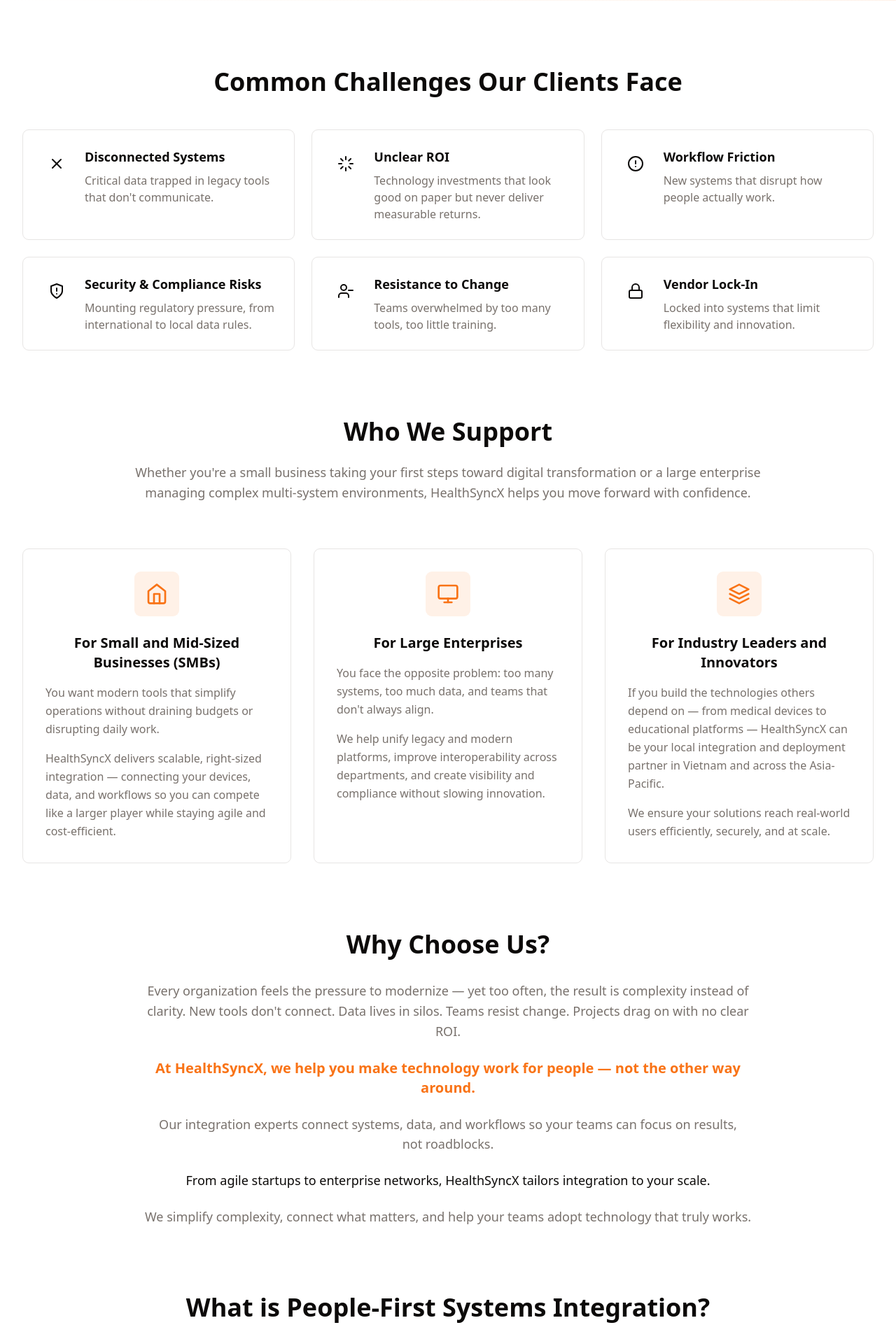
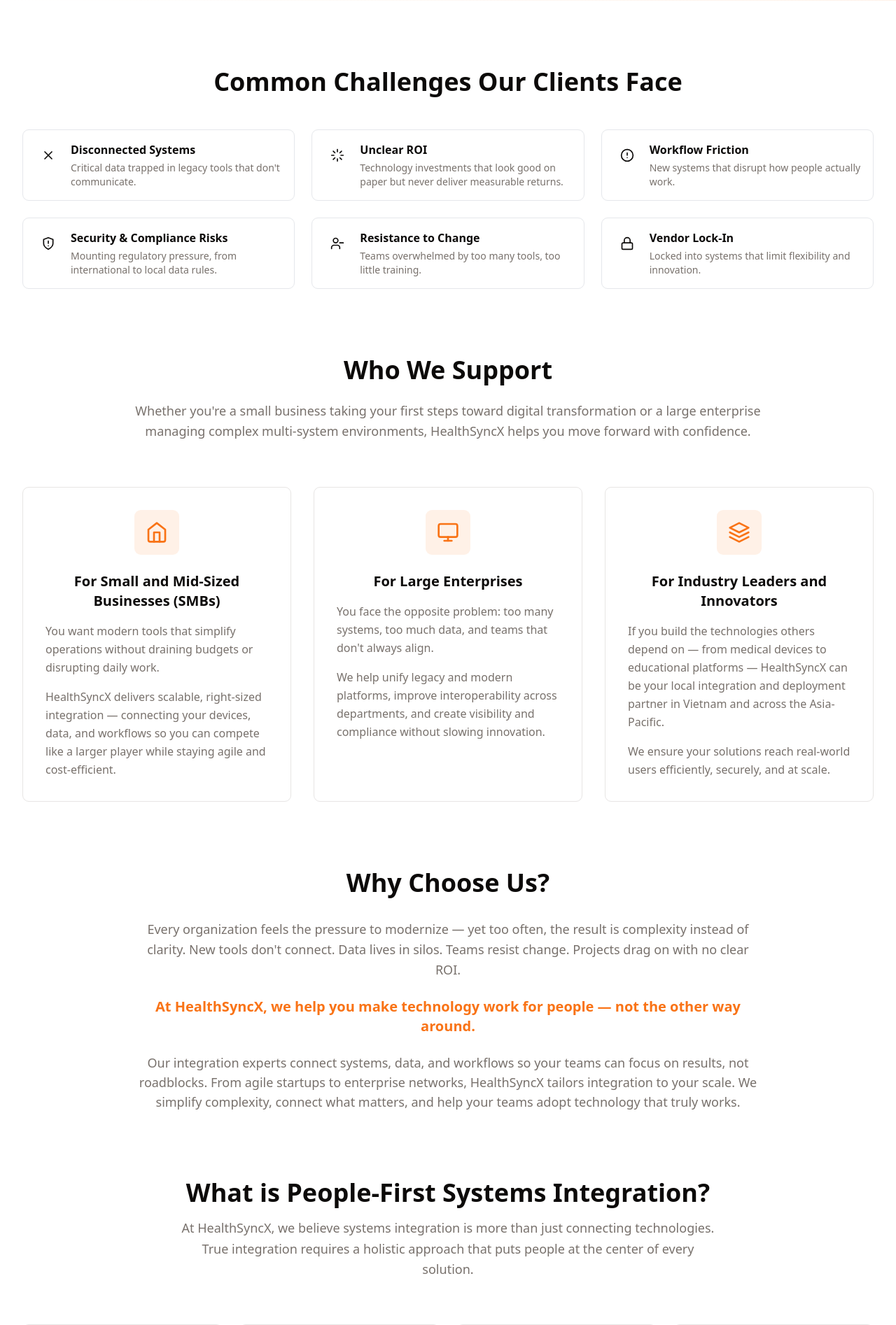
Before and after one commit to dangpleo-ctrl/HealthSyncXWebsiteStatic, a PHP site: page /en/ in a window 1280 px wide. Shown: the part 972-2866 px from the top of the page at 70% size. Run offline with PHP 8.4, Linux system fonts and the light colour scheme.

Commit message:
Update challenge cards to be more visually appealing and compact
Refactors challenge card styling to use orange backgrounds and red icons, reduces card size, and adjusts font sizes. Also combines the "Why Choose Us?" sentences into a single paragraph across English and Vietnamese versions.

Replit-Commit-Author: Agent
Replit-Commit-Session-Id: 376b75af-8244-45b0-ab4d-b33aea79ee4c
Replit-Commit-Checkpoint-Type: intermediate_checkpoint
Replit-Commit-Event-Id: 4e3c24e1-f32c-4429-a2ea-00685306f82e
Replit-Commit-Screenshot-Url: https://storage.googleapis.com/screenshot-production-us-central1/495023b7-74bf-4539-a9f9-8cbb6efbf66c/376b75af-8244-45b0-ab4d-b33aea79ee4c/87SOx2V

```diff
--- a/en/index.php
+++ b/en/index.php
@@ -48,91 +48,91 @@ include '../includes/header-en.php';
 
         <div class="grid grid-cols-1 md:grid-cols-2 lg:grid-cols-3 gap-6">
             <!-- Challenge 1: Disconnected Systems -->
-            <div class="bg-card border border-border rounded-lg p-6 hover:shadow-lg transition-shadow">
-                <div class="flex items-start gap-4">
+            <div class="bg-orange-50 dark:bg-orange-950/20 border border-orange-200 dark:border-orange-900/50 rounded-lg p-4 hover:shadow-lg transition-shadow">
+                <div class="flex items-start gap-3">
                     <div class="flex-shrink-0">
-                        <div class="w-12 h-12 bg-destructive/10 rounded-lg flex items-center justify-center">
-                            <svg xmlns="http://www.w3.org/2000/svg" width="24" height="24" viewBox="0 0 24 24" fill="none" stroke="currentColor" stroke-width="2" stroke-linecap="round" stroke-linejoin="round" class="text-destructive"><path d="M18 6 6 18"></path><path d="m6 6 12 12"></path></svg>
+                        <div class="w-10 h-10 bg-red-100 dark:bg-red-900/50 rounded-lg flex items-center justify-center">
+                            <svg xmlns="http://www.w3.org/2000/svg" width="20" height="20" viewBox="0 0 24 24" fill="none" stroke="currentColor" stroke-width="2" stroke-linecap="round" stroke-linejoin="round" class="text-red-600 dark:text-red-400"><path d="M18 6 6 18"></path><path d="m6 6 12 12"></path></svg>
                         </div>
                     </div>
                     <div>
-                        <h3 class="text-lg font-semibold text-foreground mb-2">Disconnected Systems</h3>
-                        <p class="text-muted-foreground">Critical data trapped in legacy tools that don't communicate.</p>
+                        <h3 class="text-base font-semibold text-foreground mb-1">Disconnected Systems</h3>
+                        <p class="text-sm text-muted-foreground">Critical data trapped in legacy tools that don't communicate.</p>
                     </div>
                 </div>
             </div>
 
             <!-- Challenge 2: Unclear ROI -->
-            <div class="bg-card border border-border rounded-lg p-6 hover:shadow-lg transition-shadow">
-                <div class="flex items-start gap-4">
+            <div class="bg-orange-50 dark:bg-orange-950/20 border border-orange-200 dark:border-orange-900/50 rounded-lg p-4 hover:shadow-lg transition-shadow">
+                <div class="flex items-start gap-3">
                     <div class="flex-shrink-0">
-                        <div class="w-12 h-12 bg-destructive/10 rounded-lg flex items-center justify-center">
-                            <svg xmlns="http://www.w3.org/2000/svg" width="24" height="24" viewBox="0 0 24 24" fill="none" stroke="currentColor" stroke-width="2" stroke-linecap="round" stroke-linejoin="round" class="text-destructive"><line x1="12" y1="2" x2="12" y2="6"></line><line x1="12" y1="18" x2="12" y2="22"></line><line x1="4.93" y1="4.93" x2="7.76" y2="7.76"></line><line x1="16.24" y1="16.24" x2="19.07" y2="19.07"></line><line x1="2" y1="12" x2="6" y2="12"></line><line x1="18" y1="12" x2="22" y2="12"></line><line x1="4.93" y1="19.07" x2="7.76" y2="16.24"></line><line x1="16.24" y1="7.76" x2="19.07" y2="4.93"></line></svg>
+                        <div class="w-10 h-10 bg-red-100 dark:bg-red-900/50 rounded-lg flex items-center justify-center">
+                            <svg xmlns="http://www.w3.org/2000/svg" width="20" height="20" viewBox="0 0 24 24" fill="none" stroke="currentColor" stroke-width="2" stroke-linecap="round" stroke-linejoin="round" class="text-red-600 dark:text-red-400"><line x1="12" y1="2" x2="12" y2="6"></line><line x1="12" y1="18" x2="12" y2="22"></line><line x1="4.93" y1="4.93" x2="7.76" y2="7.76"></line><line x1="16.24" y1="16.24" x2="19.07" y2="19.07"></line><line x1="2" y1="12" x2="6" y2="12"></line><line x1="18" y1="12" x2="22" y2="12"></line><line x1="4.93" y1="19.07" x2="7.76" y2="16.24"></line><line x1="16.24" y1="7.76" x2="19.07" y2="4.93"></line></svg>
                         </div>
                     </div>
                     <div>
-                        <h3 class="text-lg font-semibold text-foreground mb-2">Unclear ROI</h3>
-                        <p class="text-muted-foreground">Technology investments that look good on paper but never deliver measurable returns.</p>
+                        <h3 class="text-base font-semibold text-foreground mb-1">Unclear ROI</h3>
+                        <p class="text-sm text-muted-foreground">Technology investments that look good on paper but never deliver measurable returns.</p>
                     </div>
                 </div>
             </div>
 
             <!-- Challenge 3: Workflow Friction -->
-            <div class="bg-card border border-border rounded-lg p-6 hover:shadow-lg transition-shadow">
-                <div class="flex items-start gap-4">
+            <div class="bg-orange-50 dark:bg-orange-950/20 border border-orange-200 dark:border-orange-900/50 rounded-lg p-4 hover:shadow-lg transition-shadow">
+                <div class="flex items-start gap-3">
                     <div class="flex-shrink-0">
-                        <div class="w-12 h-12 bg-destructive/10 rounded-lg flex items-center justify-center">
-                            <svg xmlns="http://www.w3.org/2000/svg" width="24" height="24" viewBox="0 0 24 24" fill="none" stroke="currentColor" stroke-width="2" stroke-linecap="round" stroke-linejoin="round" class="text-destructive"><circle cx="12" cy="12" r="10"></circle><line x1="12" y1="8" x2="12" y2="12"></line><line x1="12" y1="16" x2="12.01" y2="16"></line></svg>
+                        <div class="w-10 h-10 bg-red-100 dark:bg-red-900/50 rounded-lg flex items-center justify-center">
+                            <svg xmlns="http://www.w3.org/2000/svg" width="20" height="20" viewBox="0 0 24 24" fill="none" stroke="currentColor" stroke-width="2" stroke-linecap="round" stroke-linejoin="round" class="text-red-600 dark:text-red-400"><circle cx="12" cy="12" r="10"></circle><line x1="12" y1="8" x2="12" y2="12"></line><line x1="12" y1="16" x2="12.01" y2="16"></line></svg>
                         </div>
                     </div>
                     <div>
-                        <h3 class="text-lg font-semibold text-foreground mb-2">Workflow Friction</h3>
-                        <p class="text-muted-foreground">New systems that disrupt how people actually work.</p>
+                        <h3 class="text-base font-semibold text-foreground mb-1">Workflow Friction</h3>
+                        <p class="text-sm text-muted-foreground">New systems that disrupt how people actually work.</p>
                     </div>
                 </div>
             </div>
 
             <!-- Challenge 4: Security & Compliance Risks -->
-            <div class="bg-card border border-border rounded-lg p-6 hover:shadow-lg transition-shadow">
-                <div class="flex items-start gap-4">
+            <div class="bg-orange-50 dark:bg-orange-950/20 border border-orange-200 dark:border-orange-900/50 rounded-lg p-4 hover:shadow-lg transition-shadow">
+                <div class="flex items-start gap-3">
                     <div class="flex-shrink-0">
-                        <div class="w-12 h-12 bg-destructive/10 rounded-lg flex items-center justify-center">
-                            <svg xmlns="http://www.w3.org/2000/svg" width="24" height="24" viewBox="0 0 24 24" fill="none" stroke="currentColor" stroke-width="2" stroke-linecap="round" stroke-linejoin="round" class="text-destructive"><path d="M12 22s8-4 8-10V5l-8-3-8 3v7c0 6 8 10 8 10z"></path><path d="M12 8v4"></path><path d="M12 16h.01"></path></svg>
+                        <div class="w-10 h-10 bg-red-100 dark:bg-red-900/50 rounded-lg flex items-center justify-center">
+                            <svg xmlns="http://www.w3.org/2000/svg" width="20" height="20" viewBox="0 0 24 24" fill="none" stroke="currentColor" stroke-width="2" stroke-linecap="round" stroke-linejoin="round" class="text-red-600 dark:text-red-400"><path d="M12 22s8-4 8-10V5l-8-3-8 3v7c0 6 8 10 8 10z"></path><path d="M12 8v4"></path><path d="M12 16h.01"></path></svg>
                         </div>
                     </div>
                     <div>
-                        <h3 class="text-lg font-semibold text-foreground mb-2">Security & Compliance Risks</h3>
-                        <p class="text-muted-foreground">Mounting regulatory pressure, from international to local data rules.</p>
+                        <h3 class="text-base font-semibold text-foreground mb-1">Security & Compliance Risks</h3>
+                        <p class="text-sm text-muted-foreground">Mounting regulatory pressure, from international to local data rules.</p>
                     </div>
                 </div>
             </div>
 
             <!-- Challenge 5: Resistance to Change -->
-            <div class="bg-card border border-border rounded-lg p-6 hover:shadow-lg transition-shadow">
-                <div class="flex items-start gap-4">
+            <div class="bg-orange-50 dark:bg-orange-950/20 border border-orange-200 dark:border-orange-900/50 rounded-lg p-4 hover:shadow-lg transition-shadow">
+                <div class="flex items-start gap-3">
                     <div class="flex-shrink-0">
-                        <div class="w-12 h-12 bg-destructive/10 rounded-lg flex items-center justify-center">
-                            <svg xmlns="http://www.w3.org/2000/svg" width="24" height="24" viewBox="0 0 24 24" fill="none" stroke="currentColor" stroke-width="2" stroke-linecap="round" stroke-linejoin="round" class="text-destructive"><path d="M16 21v-2a4 4 0 0 0-4-4H6a4 4 0 0 0-4 4v2"></path><circle cx="9" cy="7" r="4"></circle><line x1="22" y1="11" x2="16" y2="11"></line></svg>
+                        <div class="w-10 h-10 bg-red-100 dark:bg-red-900/50 rounded-lg flex items-center justify-center">
+                            <svg xmlns="http://www.w3.org/2000/svg" width="20" height="20" viewBox="0 0 24 24" fill="none" stroke="currentColor" stroke-width="2" stroke-linecap="round" stroke-linejoin="round" class="text-red-600 dark:text-red-400"><path d="M16 21v-2a4 4 0 0 0-4-4H6a4 4 0 0 0-4 4v2"></path><circle cx="9" cy="7" r="4"></circle><line x1="22" y1="11" x2="16" y2="11"></line></svg>
                         </div>
                     </div>
                     <div>
-                        <h3 class="text-lg font-semibold text-foreground mb-2">Resistance to Change</h3>
-                        <p class="text-muted-foreground">Teams overwhelmed by too many tools, too little training.</p>
+                        <h3 class="text-base font-semibold text-foreground mb-1">Resistance to Change</h3>
+                        <p class="text-sm text-muted-foreground">Teams overwhelmed by too many tools, too little training.</p>
                     </div>
                 </div>
             </div>
 
             <!-- Challenge 6: Vendor Lock-In -->
-            <div class="bg-card border border-border rounded-lg p-6 hover:shadow-lg transition-shadow">
-                <div class="flex items-start gap-4">
+            <div class="bg-orange-50 dark:bg-orange-950/20 border border-orange-200 dark:border-orange-900/50 rounded-lg p-4 hover:shadow-lg transition-shadow">
+                <div class="flex items-start gap-3">
                     <div class="flex-shrink-0">
-                        <div class="w-12 h-12 bg-destructive/10 rounded-lg flex items-center justify-center">
-                            <svg xmlns="http://www.w3.org/2000/svg" width="24" height="24" viewBox="0 0 24 24" fill="none" stroke="currentColor" stroke-width="2" stroke-linecap="round" stroke-linejoin="round" class="text-destructive"><rect x="3" y="11" width="18" height="11" rx="2" ry="2"></rect><path d="M7 11V7a5 5 0 0 1 10 0v4"></path></svg>
+                        <div class="w-10 h-10 bg-red-100 dark:bg-red-900/50 rounded-lg flex items-center justify-center">
+                            <svg xmlns="http://www.w3.org/2000/svg" width="20" height="20" viewBox="0 0 24 24" fill="none" stroke="currentColor" stroke-width="2" stroke-linecap="round" stroke-linejoin="round" class="text-red-600 dark:text-red-400"><rect x="3" y="11" width="18" height="11" rx="2" ry="2"></rect><path d="M7 11V7a5 5 0 0 1 10 0v4"></path></svg>
                         </div>
                     </div>
                     <div>
-                        <h3 class="text-lg font-semibold text-foreground mb-2">Vendor Lock-In</h3>
-                        <p class="text-muted-foreground">Locked into systems that limit flexibility and innovation.</p>
+                        <h3 class="text-base font-semibold text-foreground mb-1">Vendor Lock-In</h3>
+                        <p class="text-sm text-muted-foreground">Locked into systems that limit flexibility and innovation.</p>
                     </div>
                 </div>
             </div>
@@ -219,13 +219,7 @@ include '../includes/header-en.php';
                     At HealthSyncX, we help you make technology work for people — not the other way around.
                 </p>
                 <p class="text-lg">
-                    Our integration experts connect systems, data, and workflows so your teams can focus on results, not&nbsp;roadblocks.
-                </p>
-                <p class="text-lg font-medium text-foreground">
-                    From agile startups to enterprise networks, HealthSyncX tailors integration to your scale.
-                </p>
-                <p class="text-lg">
-                    We simplify complexity, connect what matters, and help your teams adopt technology that truly works.
+                    Our integration experts connect systems, data, and workflows so your teams can focus on results, not roadblocks. From agile startups to enterprise networks, HealthSyncX tailors integration to your scale. We simplify complexity, connect what matters, and help your teams adopt technology that truly works.
                 </p>
             </div>
         </div>
@@ -489,7 +483,7 @@ include '../includes/header-en.php';
                 <div class="flex items-center justify-center w-12 h-12 bg-primary/10 rounded-lg mb-4 mx-auto">
                     <svg xmlns="http://www.w3.org/2000/svg" width="24" height="24" viewBox="0 0 24 24" fill="none" stroke="currentColor" stroke-width="2" stroke-linecap="round" stroke-linejoin="round" class="text-primary"><path d="M19 14c1.49-1.46 3-3.21 3-5.5A5.5 5.5 0 0 0 16.5 3c-1.76 0-3 .5-4.5 2-1.5-1.5-2.74-2-4.5-2A5.5 5.5 0 0 0 2 8.5c0 2.3 1.5 4.05 3 5.5l7 7Z"></path></svg>
                 </div>
-                <h3 class="text-lg font-semibold text-foreground mb-2 text-center">
+                <h3 class="text-base font-semibold text-foreground mb-1 text-center">
                     Healthcare
                 </h3>
                 <p class="text-sm text-muted-foreground text-center">
@@ -502,7 +496,7 @@ include '../includes/header-en.php';
                 <div class="flex items-center justify-center w-12 h-12 bg-primary/10 rounded-lg mb-4 mx-auto">
                     <svg xmlns="http://www.w3.org/2000/svg" width="24" height="24" viewBox="0 0 24 24" fill="none" stroke="currentColor" stroke-width="2" stroke-linecap="round" stroke-linejoin="round" class="text-primary"><path d="m12 3-1.912 5.813a2 2 0 0 1-1.275 1.275L3 12l5.813 1.912a2 2 0 0 1 1.275 1.275L12 21l1.912-5.813a2 2 0 0 1 1.275-1.275L21 12l-5.813-1.912a2 2 0 0 1-1.275-1.275L12 3Z"></path><path d="M5 3v4"></path><path d="M19 17v4"></path><path d="M3 5h4"></path><path d="M17 19h4"></path></svg>
                 </div>
-                <h3 class="text-lg font-semibold text-foreground mb-2 text-center">
+                <h3 class="text-base font-semibold text-foreground mb-1 text-center">
                     Beauty Tech
                 </h3>
                 <p class="text-sm text-muted-foreground text-center">
@@ -515,7 +509,7 @@ include '../includes/header-en.php';
                 <div class="flex items-center justify-center w-12 h-12 bg-primary/10 rounded-lg mb-4 mx-auto">
                     <svg xmlns="http://www.w3.org/2000/svg" width="24" height="24" viewBox="0 0 24 24" fill="none" stroke="currentColor" stroke-width="2" stroke-linecap="round" stroke-linejoin="round" class="text-primary"><rect width="16" height="20" x="4" y="2" rx="2" ry="2"></rect><path d="M9 22v-4h6v4"></path><path d="M8 6h.01"></path><path d="M16 6h.01"></path><path d="M12 6h.01"></path><path d="M12 10h.01"></path><path d="M12 14h.01"></path><path d="M16 10h.01"></path><path d="M16 14h.01"></path><path d="M8 10h.01"></path><path d="M8 14h.01"></path></svg>
                 </div>
-                <h3 class="text-lg font-semibold text-foreground mb-2 text-center">
+                <h3 class="text-base font-semibold text-foreground mb-1 text-center">
                     Other Industries
                 </h3>
                 <p class="text-sm text-muted-foreground text-center">
```
Also changed, not shown: vi/index.php (+37 -43 lines).
